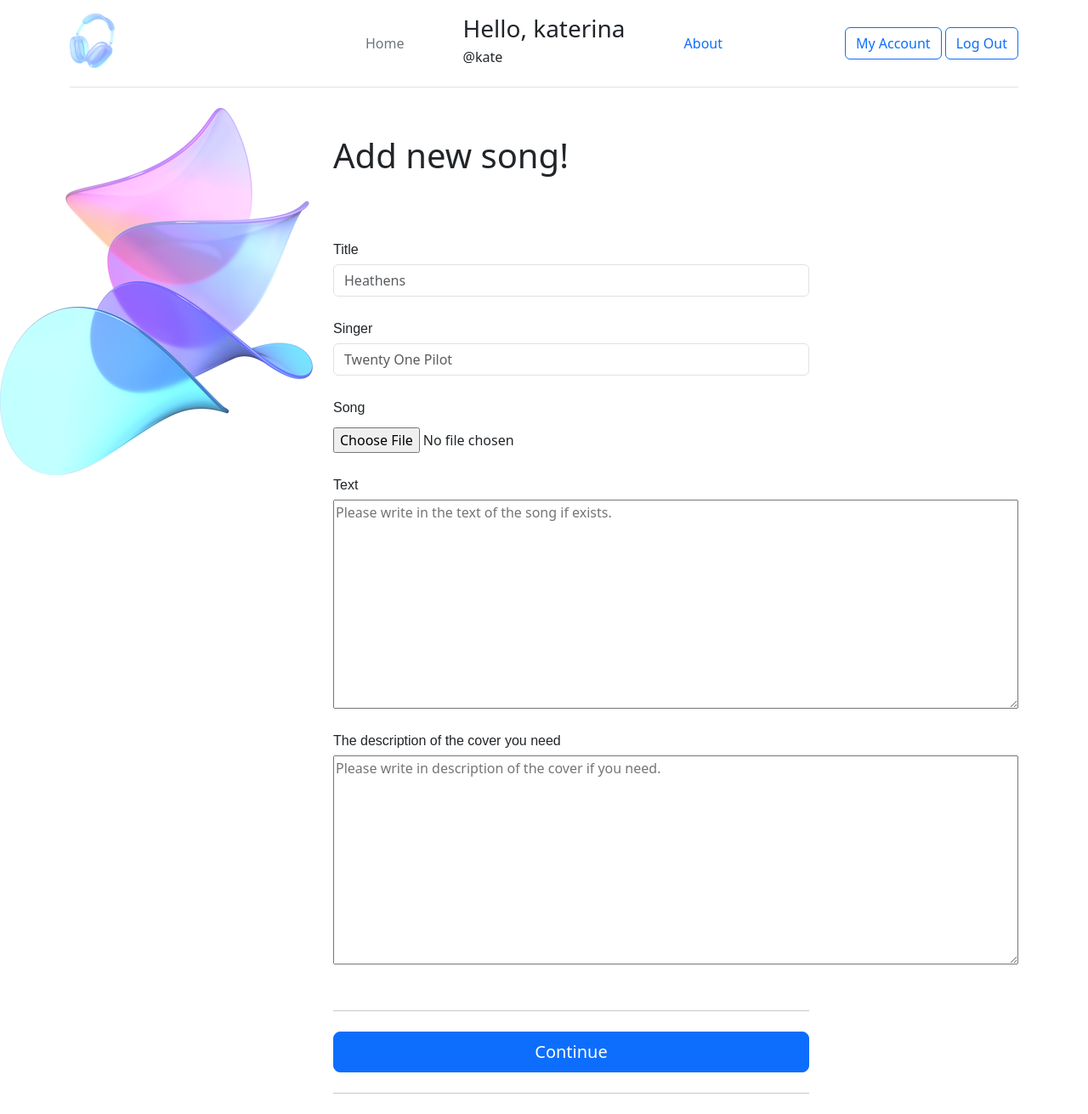
After one commit to 1nc0-gn1t0s/Music, a Flask app: a page that uses templates/upload_new.html in a window 1280 px wide. The commit adds this page. Shown: the whole page at 85% size. Run offline with Flask 3, Linux system fonts and the light colour scheme; a user stored in the database is signed in.

Commit message:
Add files via upload

```diff
--- a/templates/base.html
+++ b/templates/base.html
@@ -22,8 +22,8 @@
             </ul>
 
             <div class="col-md-3 text-end">
-                <button type="button" class="btn btn-outline-primary">Login</button>
-                <button type="button" class="btn btn-primary">Sign-up</button>
+                <button type="button" onclick="window.location.href='/login'" class="btn btn-outline-primary">Login</button>
+                <button type="button" onclick="window.location.href='/registration'" class="btn btn-primary">Sign-up</button>
             </div>
         </header>
 
--- /dev/null
+++ b/templates/upload_new.html
@@ -0,0 +1,94 @@
+<!DOCTYPE html>
+<html lang="en">
+<head>
+    <meta charset="UTF-8">
+    <title>Add new song!</title>
+    <meta http-equiv="X-UA-Compatible" content="ie-edge">
+    <link href="https://cdn.jsdelivr.net/npm/bootstrap@5.3.3/dist/css/bootstrap.min.css" rel="stylesheet" integrity="sha384-QWTKZyjpPEjISv5WaRU9OFeRpok6YctnYmDr5pNlyT2bRjXh0JMhjY6hW+ALEwIH" crossorigin="anonymous">
+    <link rel="stylesheet" href="{{ url_for('static', filename='css/main.css') }}">
+</head>
+<body>
+    <div class="container">
+        <header class="d-flex flex-wrap align-items-center justify-content-center justify-content-md-between py-3 mb-4 border-bottom">
+            <div class="col-md-3 mb-2 mb-md-0">
+                <a href="/" class="d-inline-flex link-body-emphasis text-decoration-none">
+                    <img class="head" src="{{ url_for('static', filename='img/headphones.png') }}">
+                </a>
+            </div>
+
+            <ul class="nav col-12 col-md-auto mb-2 justify-content-center mb-md-0">
+                <li><a href="/" class="nav-link px-2 link-secondary">Home</a></li>
+            </ul>
+
+            <div>
+                <h3>Hello, {{user.nickname}}</h3>
+                <h6>@{{ user.username }}</h6>
+            </div>
+
+            <ul class="nav col-12 col-md-auto mb-2 justify-content-center mb-md-0">
+                <li><a href="{{ url_for('about') }}" class="nav-link px-2">About</a></li>
+            </ul>
+
+            <div class="col-md-3 text-end">
+                <a href="/user/{{user.username}}" class="btn btn-outline-primary">My Account</a>
+                <a href="/logout" class="btn btn-outline-primary">Log Out</a>
+            </div>
+        </header>
+    </div>
+
+    <img src= "{{ url_for('static', filename='img/pattern_2.png') }}" align="left">
+    <br>
+    <h1></h1>
+    <div class="row g-5">
+        <h1>Add new song!</h1>
+        <div class="col-md-7 col-lg-8">
+            <h4 class="mb-3"></h4>
+            <form class="needs-validation" novalidate="" method="post">
+                <div class="row g-3">
+                    <div class="col-25">
+                        <label for="title" class="form-label">Title</label>
+                        <input type="text" class="form-control" id="title" name="title" placeholder="Heathens" required="">
+                    </div>
+
+                    <div class="col-12">
+                        <label for="singer" class="form-label">Singer</label>
+                        <input type="text" class="form-control" id="singer" name="singer" placeholder="Twenty One Pilot" required="">
+                    </div>
+
+                    <div>
+                        <label for="song" class="form-label">Song</label>
+                        <input type="file" id="song" name="song" accept=".mp3"/>
+                    </div>
+
+                    <div>
+                        <label for="text" class="form-label">Text</label>
+                        <textarea id="text" name="text" rows="10" cols="85" placeholder="Please write in the text of the song if exists."></textarea>
+                    </div>
+
+                    <div>
+                        <label for="photo-description" class="form-label">The description of the cover you need</label>
+                        <textarea id="photo-description" name="photo-description" rows="10" cols="85" placeholder="Please write in description of the cover if you need."></textarea>
+                    </div>
+                </div>
+
+                <br>
+
+                {% for msg in get_flashed_messages() %}
+                    <div class="flash">
+                        <div class="alert alert-info" role="alert">
+                            <h4 class="alert-heading">Error!</h4>
+                            <hr>
+                            <p class="mb-0">{{ msg }}</p>
+                        </div>
+                    </div>
+                {% endfor %}
+
+                <h4 class="mb-3"></h4>
+                <hr class="my-4">
+                <button class="w-100 btn btn-primary btn-lg" id="submit" type="submit">Continue</button>
+                <hr class="my-4">
+            </form>
+        </div>
+    </div>
+</body>
+</html>
--- a/templates/user.html
+++ b/templates/user.html
@@ -11,9 +11,9 @@
 <div class="alert alert-info" role="alert">
     <img class="cover" src="{{ url_for('static', filename=song.photo_path) }}" align="right">
     <figure>
-                     <h2 class="alert-heading">{{song.title}}</h2>
-                     <small>{{song.singer}}</small>
-                     <hr>
+        <h2 class="alert-heading">{{ song.title }}</h2>
+        <small>{{ song.singer }}</small>
+        <hr width="410">
         <audio controls>
             <source src="{{ url_for('static', filename=song.song_path) }}" type="audio/mpeg">
         </audio>
```
Also changed, not shown: templates/about.html (+12 -0 lines), templates/base_user.html (+15 -4 lines), templates/index.html (+17 -1 lines), templates/login.html (+7 -1 lines), templates/registration.html (+7 -1 lines), instance/data.db. Lines whose indentation alone changed are shown as unchanged.
